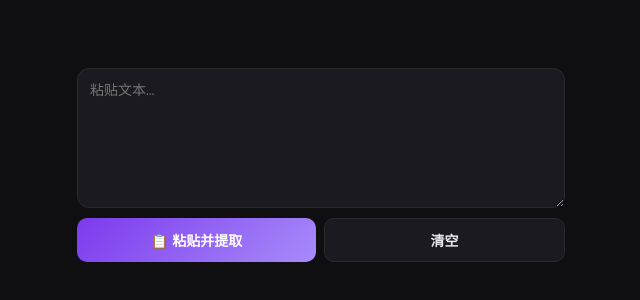
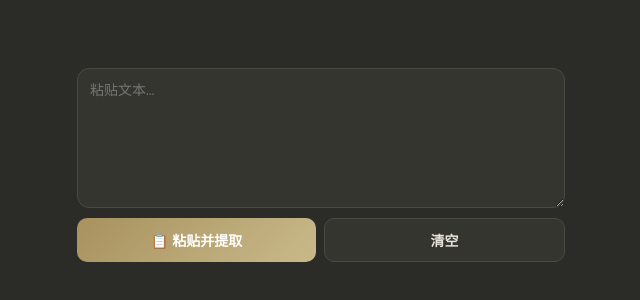
Before and after one commit to leonezhu/obsidian-link-opener, a website: page index.html in a window 1280 px wide. Shown: the part 196-496 px from the top of the page, without its empty margins (319-959 px from the left). Drawn offline with Linux system fonts and the light colour scheme.

Commit message:
UI: 纯黑团改暖灰米色护眼主题——bg#2b2b27/卡面#35352f,文字米白,紫罗兰accent改低饱和沙金

```diff
--- a/index.html
+++ b/index.html
@@ -10,8 +10,8 @@
 <meta name="apple-mobile-web-app-status-bar-style" content="black-translucent">
 <style>
 :root{
-  --bg:#0f0f12; --surface:#1a1a20; --border:#2a2a33;
-  --fg:#e8e8ec; --dim:#8a8a96; --accent:#a78bfa; --accent2:#7c3aed;
+  --bg:#2b2b27; --surface:#35352f; --border:#4a4a42;
+  --fg:#e5e2d8; --dim:#a3a094; --accent:#c9b98a; --accent2:#a8925e;
 }
 *{margin:0;padding:0;box-sizing:border-box}
 body{
```
